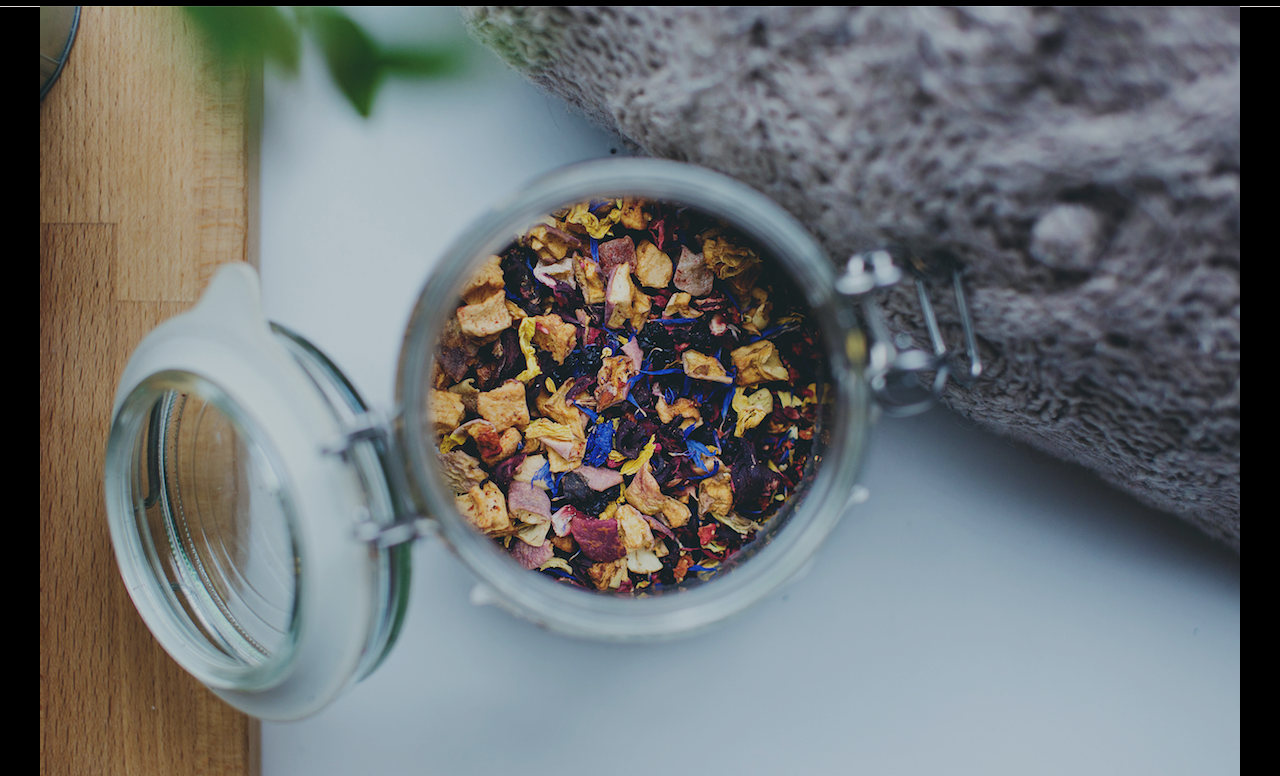
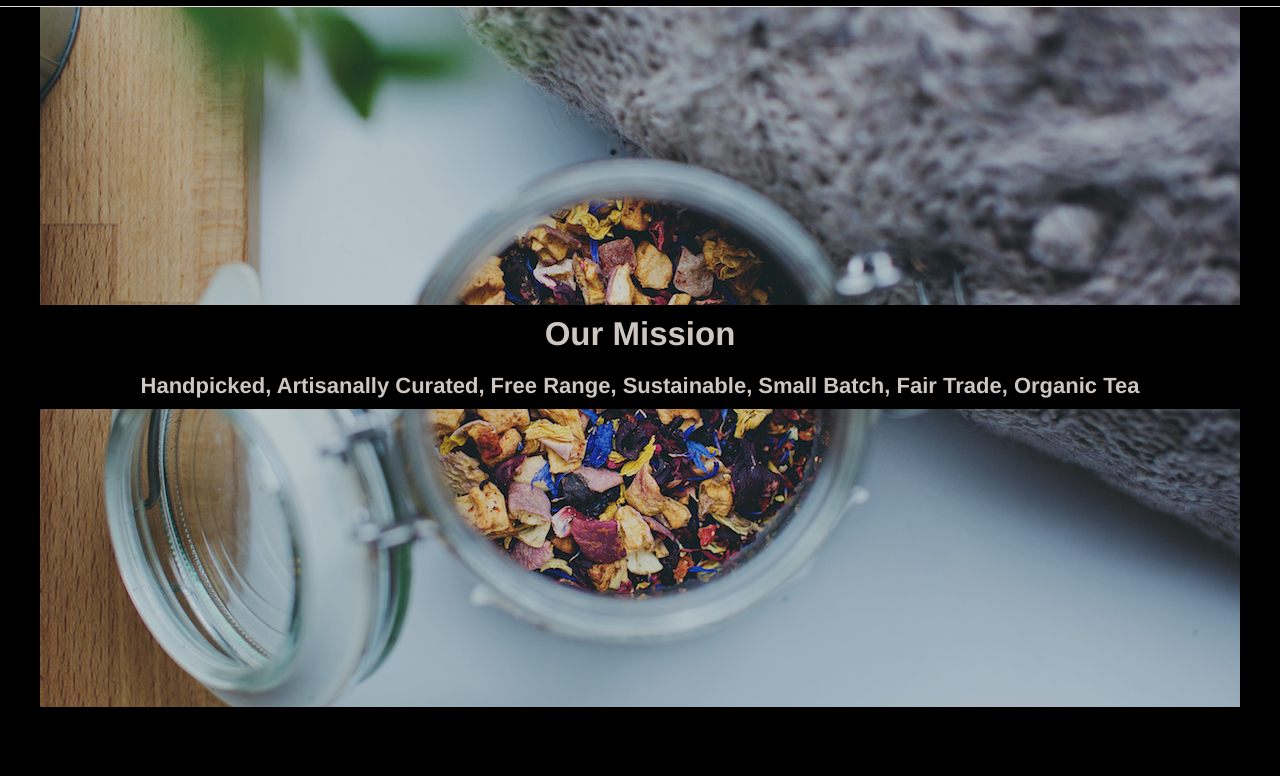
Before and after one commit to jridley11/Tea-Cozy, a plain HTML site: page index.html in a window 1280 px wide. Shown: the part 63-839 px from the top of the page. After the commit the page ends 800 px from the top, so only its background shows below. Drawn offline with Linux system fonts and the light colour scheme.

Commit message:
Complete Mission Section.

```diff
--- a/index.html
+++ b/index.html
@@ -18,8 +18,11 @@
     <div class="main">
       <!-- Mission Section -->
       <div class="mission">
-      <div class="">
-
+        <div class="content">
+          <h2>Our Mission</h2>
+          <h4>Handpicked, Artisanally Curated, Free Range, Sustainable, Small Batch, Fair Trade, Organic Tea</h4>
+        </div>
+      </div>
   <!-- Tea of Month Section -->
   <!-- Locations Section -->
   <!-- Contact Section -->
--- a/resources/style.css
+++ b/resources/style.css
@@ -47,13 +47,25 @@ a {
   opacity: 0.9;
 }
 
+h2, h3, h4 {
+  margin: 0;
+  padding: 10px;
+}
+
 /* Mission Section */
 .mission {
-  padding-top: 70px;
+  display: flex;
+  justify-content: center;
+  margin-top: 1px;
   height: 700px;
   background-image: url("./images/mission-background.jpg");
 }
 
+.content {
+  margin: auto;
+  background-color: black;
+  width: 100%;
+}
 /* Tea of Month Section */
 /* Locations Section */
 /* Contact Section */
```
